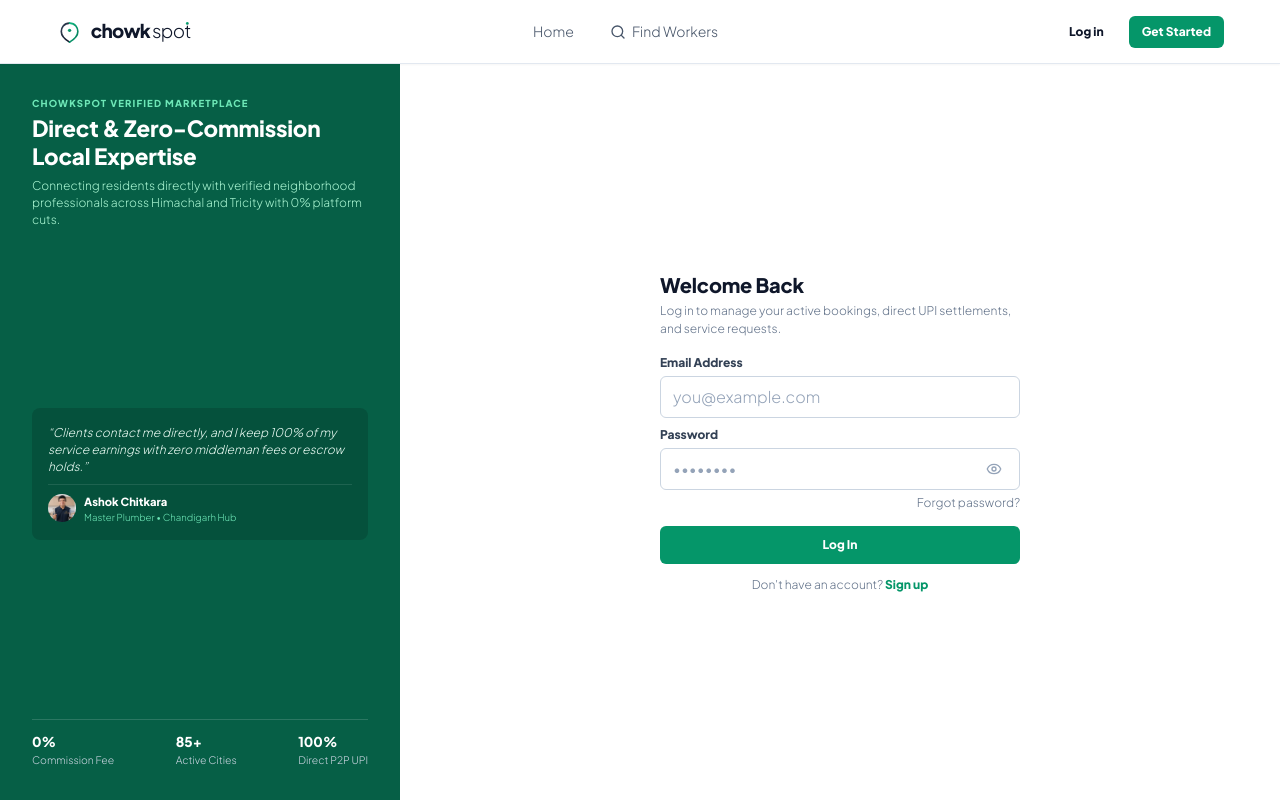
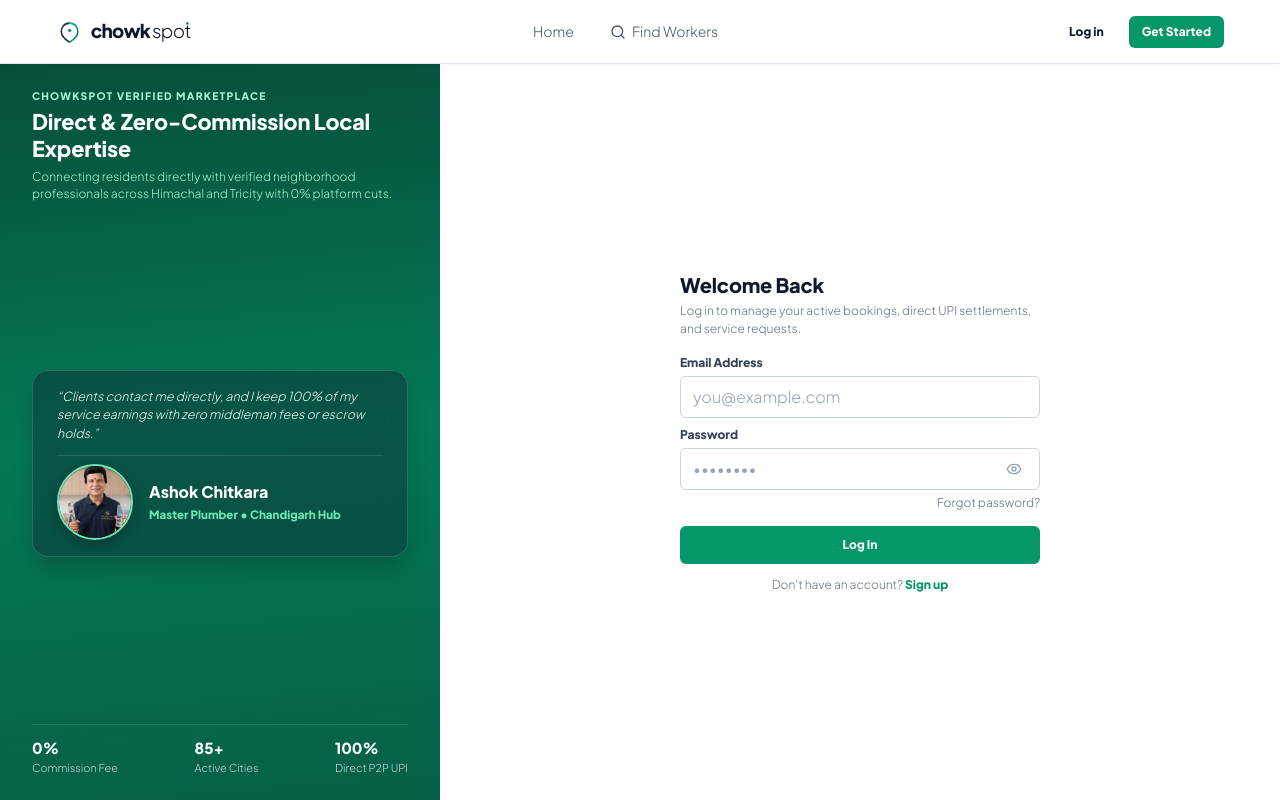
Before and after one commit to SharadJ19/chowkspot, a React (Vite) app in the folder chowkspot-frontend/: page /login in a window 1280 px wide. Built offline with nearby package versions, Linux system fonts and the light colour scheme; no server answers.

Commit message:
style(auth): enhance testimonial card and enlarge worker avatar

```diff
--- a/chowkspot-frontend/src/modules/auth/components/AuthLayout/AuthLayout.module.css
+++ b/chowkspot-frontend/src/modules/auth/components/AuthLayout/AuthLayout.module.css
@@ -1,6 +1,6 @@
 .authContainer {
   display: grid;
-  grid-template-columns: 400px 1fr;
+  grid-template-columns: 440px 1fr;
   min-height: calc(100vh - var(--navbar-height));
   width: 100%;
   background-color: var(--color-bg-surface);
@@ -17,14 +17,13 @@
   position: sticky;
   top: var(--navbar-height);
   height: calc(100vh - var(--navbar-height));
-  background-color: var(--color-primary-800);
+  background: linear-gradient(175deg, #064e3b 0%, #047857 50%, #065f46 100%);
   color: #ffffff;
-  padding: var(--spacing-xl);
+  padding: var(--spacing-lg) var(--spacing-xl);
   display: flex;
   flex-direction: column;
   justify-content: space-between;
-  gap: var(--spacing-md);
-  overflow: hidden;
+  overflow: hidden; /* Guaranteed no scrollbar */
 }
 
 @media (max-width: 960px) {
@@ -40,15 +39,15 @@
 }
 
 .tagline {
-  font-size: 0.6rem;
-  color: var(--color-primary-300);
+  font-size: 0.65rem;
+  color: var(--color-primary-200);
   font-weight: 800;
   letter-spacing: 0.12em;
   text-transform: uppercase;
 }
 
 .brandHeading {
-  font-size: 1.4rem;
+  font-size: 1.35rem;
   font-weight: 800;
   line-height: 1.25;
   color: #ffffff;
@@ -58,54 +57,74 @@
 .brandDesc {
   font-size: 0.75rem;
   color: #a7f3d0;
-  line-height: 1.4;
-  margin-top: 4px;
+  line-height: 1.45;
+  margin-top: 2px;
 }
 
+/* --- Clean Quote Card with Large Avatar (Fits within viewport) --- */
 .quoteCard {
-  background-color: rgba(0, 0, 0, 0.15);
-  border-radius: var(--radius-lg);
-  padding: var(--spacing-md);
+  background: rgba(15, 23, 42, 0.35);
+  backdrop-filter: blur(12px);
+  -webkit-backdrop-filter: blur(12px);
+  border: 1px solid rgba(255, 255, 255, 0.16);
+  border-radius: var(--radius-2xl);
+  padding: var(--spacing-md) var(--spacing-lg);
   display: flex;
   flex-direction: column;
-  gap: var(--spacing-xs);
+  gap: var(--spacing-sm);
+  box-shadow: 0 12px 24px -6px rgba(0, 0, 0, 0.25);
+  margin: auto 0;
 }
 
 .quoteText {
-  font-size: 0.75rem;
+  font-size: 0.78rem;
   color: #ecfdf5;
-  line-height: 1.45;
+  line-height: 1.5;
   font-style: italic;
 }
 
 .quoteAuthorRow {
   display: flex;
   align-items: center;
-  gap: var(--spacing-xs);
+  gap: var(--spacing-md);
   padding-top: var(--spacing-xs);
-  border-top: 1px solid rgba(255, 255, 255, 0.1);
+  border-top: 1px solid rgba(255, 255, 255, 0.12);
+}
+
+.avatarWrapper {
+  width: 76px;
+  height: 76px;
+  border-radius: var(--radius-full);
+  overflow: hidden;
+  border: 2.5px solid var(--color-primary-300);
+  box-shadow: 0 4px 14px rgba(0, 0, 0, 0.3);
+  flex-shrink: 0;
+  background-color: var(--color-slate-900);
 }
 
 .authorAvatar {
-  width: 28px;
-  height: 28px;
-  border-radius: 50%;
+  width: 100%;
+  height: 100%;
   object-fit: cover;
+  object-position: center 15%;
+  transform: scale(1.15);
 }
 
 .authorMeta {
   display: flex;
   flex-direction: column;
+  gap: 2px;
 }
 
 .authorName {
-  font-size: 0.7rem;
-  font-weight: 700;
+  font-size: 1rem;
+  font-weight: 800;
   color: #ffffff;
 }
 
 .authorRole {
-  font-size: 0.6rem;
+  font-size: 0.72rem;
+  font-weight: 600;
   color: #6ee7b7;
 }
 
@@ -115,7 +134,7 @@
   justify-content: space-between;
   padding-top: var(--spacing-sm);
   border-top: 1px solid rgba(255, 255, 255, 0.15);
-  font-size: 0.65rem;
+  font-size: 0.68rem;
   color: #cbd5e1;
 }
 
@@ -125,7 +144,7 @@
 }
 
 .trustMetric strong {
-  font-size: 0.85rem;
+  font-size: 0.95rem;
   font-weight: 800;
   color: #ffffff;
 }
--- a/chowkspot-frontend/src/modules/auth/components/AuthLayout/AuthLayout.tsx
+++ b/chowkspot-frontend/src/modules/auth/components/AuthLayout/AuthLayout.tsx
@@ -29,11 +29,13 @@ export const AuthLayout: React.FC<AuthLayoutProps> = ({ title, subtitle, childre
             with zero middleman fees or escrow holds.&rdquo;
           </p>
           <div className={styles.quoteAuthorRow}>
-            <img
-              src={WORKER_IMAGES.ashokChitkara}
-              alt='Ashok Chitkara'
-              className={styles.authorAvatar}
-            />
+            <div className={styles.avatarWrapper}>
+              <img
+                src={WORKER_IMAGES.ashokChitkara}
+                alt='Ashok Chitkara'
+                className={styles.authorAvatar}
+              />
+            </div>
             <div className={styles.authorMeta}>
               <span className={styles.authorName}>Ashok Chitkara</span>
               <span className={styles.authorRole}>Master Plumber • Chandigarh Hub</span>
```
